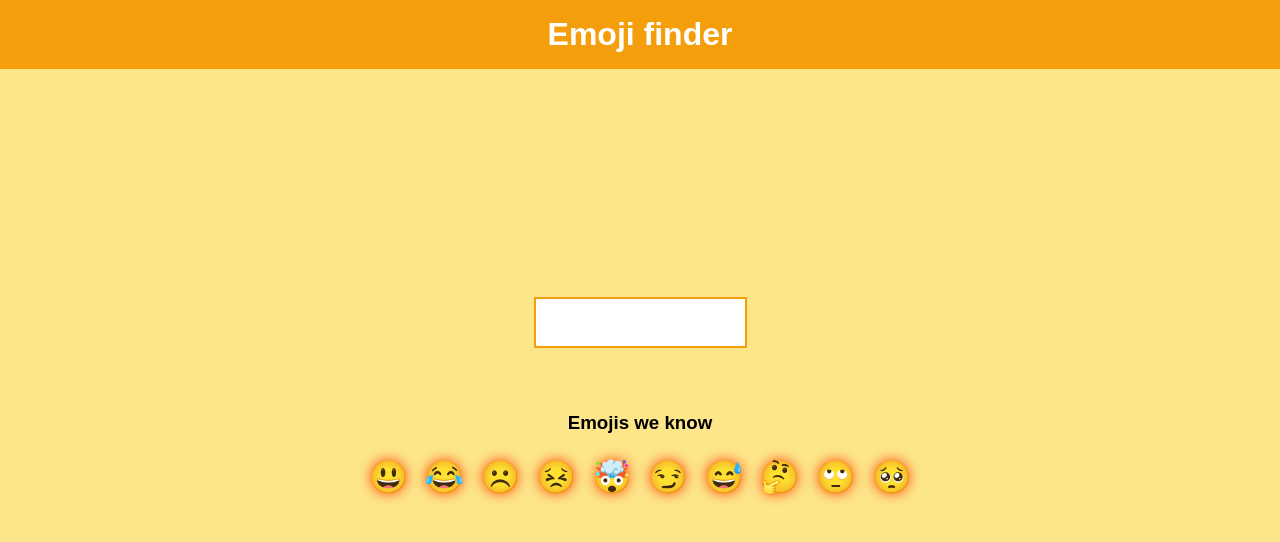
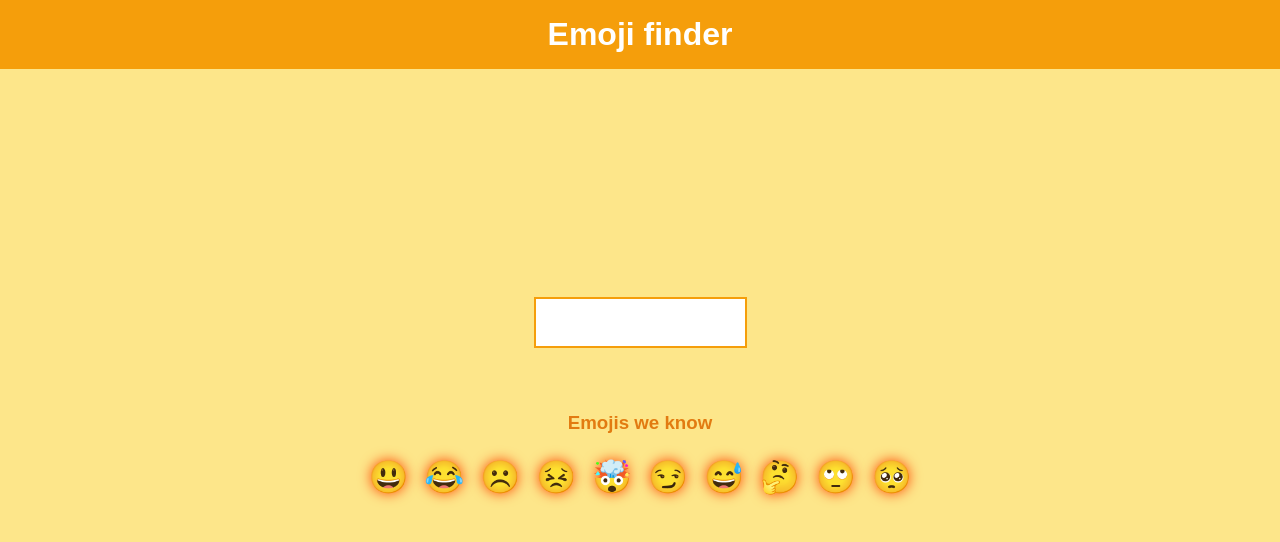
Before and after one commit to jay-rajput30/emoji-finder, a React (Create React App) app: page / in a window 1280 px wide. Shown: the top 542 px of the page. Built offline with nearby package versions, Linux system fonts and the light colour scheme; a web font is replaced by a local one.

Commit message:
style: added more style

```diff
--- a/src/App.js
+++ b/src/App.js
@@ -85,8 +85,16 @@ export default function App() {
         }}
         onChange={onInputChange}
       ></input>
-      <h3 style={{ margin: " 2rem" }}>{meaning}</h3>
-      <h3 style={{ marginBottom: "1rem" }}>Emojis we know</h3>
+      <h3
+        style={{
+          margin: " 2rem",
+          textTransform: "uppercase",
+          color: "#e27b11"
+        }}
+      >
+        {meaning}
+      </h3>
+      <h3 style={{ marginBottom: "1rem", color: "#e27b11" }}>Emojis we know</h3>
       <ul style={{ listStyleType: "none", display: "flex", flexWrap: "wrap" }}>
         {emojiKey.map((emo) => {
           return (
```
